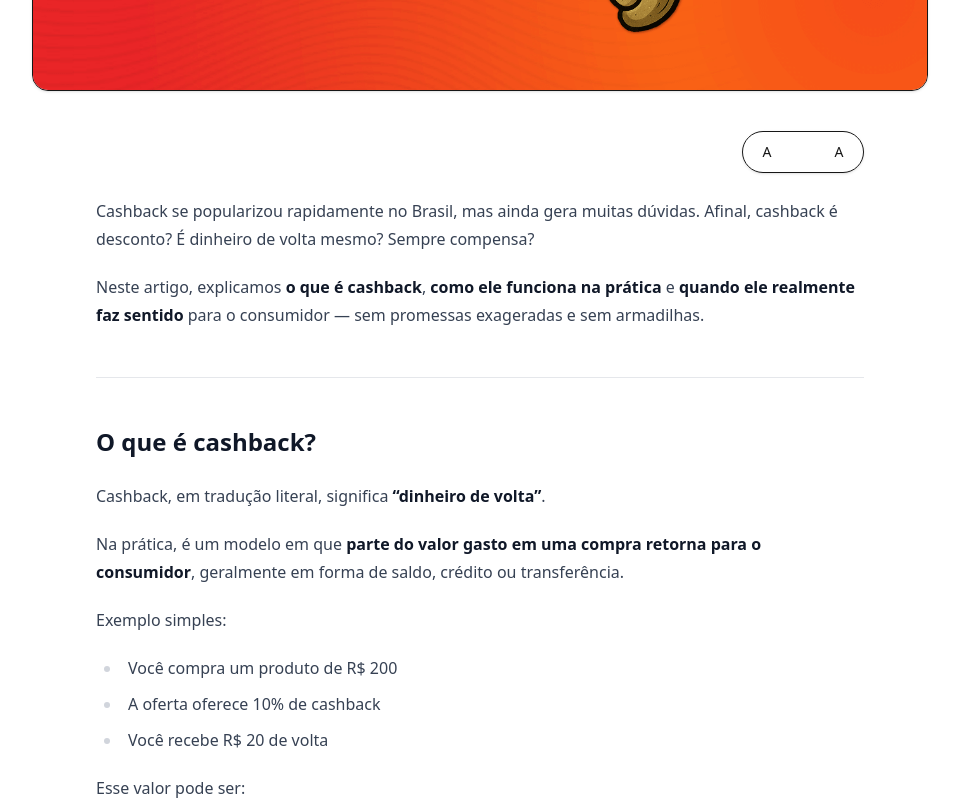
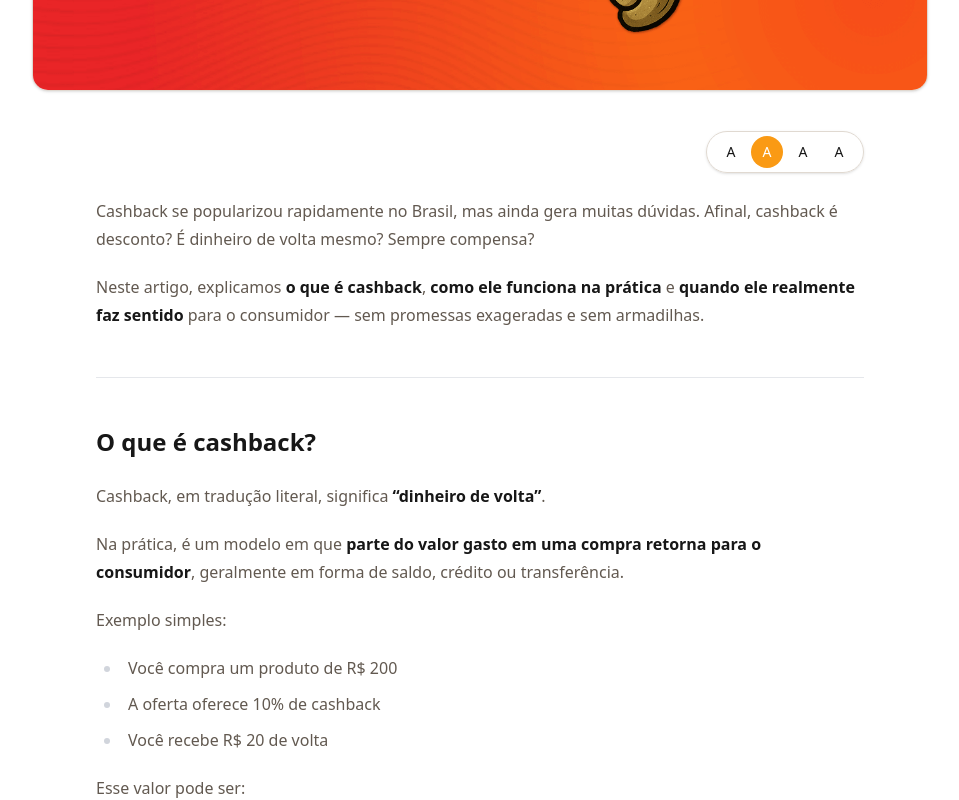
Before and after one commit to shopmaior/caju-blog, a Next.js app: page /blog/vale-a-pena-cashback in a window 1280 px wide. Shown: the part 780-1580 px from the top of the page, without its empty margins (160-1119 px from the left). Built offline with nearby package versions, Linux system fonts and the light colour scheme; no server answers.

Commit message:
feat: Enhance accessibility and refactor styling
- Implement skip-to-content link for navigation
- Add XL font size option with aria-labels
- Improve semantic structure of article footer
- Ref

```diff
--- a/app/blog/[slug]/page.tsx
+++ b/app/blog/[slug]/page.tsx
@@ -13,7 +13,7 @@ export default async function BlogPost({
   const post = getPostBySlug(slug);
 
   return (
-    <main className="w-full max-w-5xl mx-auto px-6 py-12">
+    <main id="main-content" className="w-full max-w-5xl mx-auto px-6 py-12">
       <ArticleHeader meta={post.meta} />
 
       <div className="mx-auto mt-8 max-w-3xl">
--- a/app/layout.tsx
+++ b/app/layout.tsx
@@ -99,6 +99,9 @@ export default function RootLayout({
           enableSystem
           disableTransitionOnChange
         >
+          <a href="#main-content" className="skip-to-content">
+            Saltar para o conteúdo
+          </a>
           <Header />
           {children}
           <Footer />
--- a/components/ArticleBody.tsx
+++ b/components/ArticleBody.tsx
@@ -9,7 +9,7 @@ function getInitialFontSize(): FontSize {
 
   const saved = localStorage.getItem("blog-font-size");
   if (saved === "sm" || saved === "base" || saved === "lg" || saved === "xl") {
-    return saved;
+    return saved as FontSize;
   }
 
   return "base";
@@ -40,15 +40,29 @@ export default function ArticleBody({
     }
   };
 
+  const getLabel = (size: FontSize) => {
+    switch (size) {
+      case "sm":
+        return "Tamanho da fonte: Pequeno";
+      case "base":
+        return "Tamanho da fonte: Padrão";
+      case "lg":
+        return "Tamanho da fonte: Grande";
+      case "xl":
+        return "Tamanho da fonte: Muito Grande";
+    }
+  };
+
   return (
     <div className="relative">
       {/* Controls */}
       <div className="flex justify-end mb-6 sticky top-20 z-10">
         <div className="rounded-full border bg-background/80 backdrop-blur shadow px-2 py-1 flex gap-1">
-          {(["sm", "base", "lg"] as FontSize[]).map((size) => (
+          {(["sm", "base", "lg", "xl"] as FontSize[]).map((size) => (
             <button
               key={size}
               onClick={() => changeSize(size)}
+              aria-label={getLabel(size)}
               className={`w-8 h-8 rounded-full text-sm font-medium ${
                 fontSize === size ? "bg-primary text-white" : "hover:bg-muted"
               }`}
@@ -61,7 +75,7 @@ export default function ArticleBody({
 
       {/* Content */}
       <article
-        className={`prose dark:prose-invert max-w-none transition-all ${getSizeClass()}`}
+        className={`prose max-w-none transition-all duration-300 ${getSizeClass()}`}
       >
         {children}
       </article>
--- a/components/ArticleFooter.tsx
+++ b/components/ArticleFooter.tsx
@@ -4,9 +4,9 @@ export function ArticleFooter() {
   return (
     <footer className="mt-16 border-t border-border pt-10">
       <div className="bg-gray-50 dark:bg-white/5 p-8 rounded-2xl border border-gray-100 dark:border-white/5 text-center max-w-3xl mx-auto">
-        <p className="text-lg font-semibold text-foreground mb-2">
+        <h2 className="text-lg font-semibold text-foreground mb-2">
           Gostou dessa dica?
-        </p>
+        </h2>
         <p className="text-muted-foreground mb-6">
           Esse conteúdo faz parte do compromisso do{" "}
           <strong className="text-primary">Caju Ofertas</strong> com
--- a/styles/globals.css
+++ b/styles/globals.css
@@ -7,6 +7,37 @@
 :root {
   --background: #ffffff;
   --foreground: #171717;
+  --card: hsl(0 0% 100%);
+  --card-foreground: hsl(20 20% 15%);
+  --popover: hsl(0 0% 100%);
+  --popover-foreground: hsl(215 28% 17%);
+  --primary: hsl(35 96% 53%);
+  --primary-foreground: hsl(0 0% 100%);
+  --secondary: hsl(197 93% 28%);
+  --secondary-foreground: hsl(0 0% 100%);
+  --muted: hsl(45 40% 92%);
+  --muted-foreground: hsl(30 10% 35%);
+  --accent: hsl(55 97% 56%);
+  --accent-foreground: hsl(20 20% 15%);
+  --destructive: hsl(0 84.2% 60.2%);
+  --destructive-foreground: hsl(0 0% 98%);
+  --border: hsl(30 20% 85%);
+  --input: hsl(30 20% 85%);
+  --ring: hsl(35 96% 53%);
+  --radius: 0.5rem;
+  --chart-1: hsl(25 100% 59%);
+  --chart-2: hsl(256 100% 61%);
+  --chart-3: hsl(256 67% 45%);
+  --chart-4: hsl(40 100% 68%);
+  --chart-5: hsl(215 28% 17%);
+  --sidebar: oklch(0.985 0 0);
+  --sidebar-foreground: oklch(0.145 0 0);
+  --sidebar-primary: #030213;
+  --sidebar-primary-foreground: oklch(0.985 0 0);
+  --sidebar-accent: oklch(0.97 0 0);
+  --sidebar-accent-foreground: oklch(0.205 0 0);
+  --sidebar-border: oklch(0.922 0 0);
+  --sidebar-ring: oklch(0.708 0 0);
 }
 
 @theme inline {
@@ -56,74 +87,6 @@
   --color-sidebar-ring: var(--sidebar-ring);
 }
 
-@media (prefers-color-scheme: dark) {
-  :root {
-    --orange-main: oklch(0.65 0.19 41.11);
-    --orange-light: oklch(0.95 0.04 75.11);
-    --orange-dark: oklch(0.45 0.19 41.11);
-
-    --background: hsl(48 100% 97%); /* amarelo bem claro */
-    --foreground: hsl(20 20% 15%);  /* preto orgânico */
-
-    --card: hsl(0 0% 100%);
-    --card-foreground: hsl(20 20% 15%);
-
-    --primary: hsl(35 96% 53%); /* caju orange (#fbaf11) */
-    --primary-foreground: hsl(0 0% 100%);
-
-    --secondary: hsl(197 93% 28%); /* azul óculos (#046a8a) */
-    --secondary-foreground: hsl(0 0% 100%);
-
-    --accent: hsl(55 97% 56%); /* amarelo solar (#fbf223) */
-    --accent-foreground: hsl(20 20% 15%);
-
-    --muted: hsl(45 40% 92%);
-    --muted-foreground: hsl(30 10% 35%);
-
-    --border: hsl(30 20% 85%);
-    --input: hsl(30 20% 85%);
-    --ring: hsl(35 96% 53%);
-
-    --success: hsl(100 45% 45%); /* verde folha */
-    --success-foreground: hsl(0 0% 100%);
-
-    --warning: hsl(35 96% 53%);
-    --warning-foreground: hsl(0 0% 100%);
-
-    --destructive: hsl(0 84.2% 60.2%);
-    --destructive-foreground: hsl(0 0% 98%);
-
-    --border: hsl(215 9% 85%);
-    --input: hsl(215 9% 85%);
-    --ring: hsl(256 100% 61%); /* caju-purple */
-
-    --popover: hsl(0 0% 100%); /* caju-white */
-    --popover-foreground: hsl(215 28% 17%); /* caju-grayDark */
-
-    --panel-background: @apply bg-gray-50; /* gray-50 */
-    --panel-foreground: @apply text-gray-900; /* gray-900 */
-
-    --radius: 0.5rem;
-    --chart-1: hsl(25 100% 59%);
-    --chart-2: hsl(256 100% 61%);
-    --chart-3: hsl(256 67% 45%);
-    --chart-4: hsl(40 100% 68%);
-    --chart-5: hsl(215 28% 17%);
-    --sidebar: oklch(0.985 0 0);
-    --sidebar-foreground: oklch(0.145 0 0);
-    --sidebar-primary: #030213;
-    --sidebar-primary-foreground: oklch(0.985 0 0);
-    --sidebar-accent: oklch(0.97 0 0);
-    --sidebar-accent-foreground: oklch(0.205 0 0);
-    --sidebar-border: oklch(0.922 0 0);
-    --sidebar-ring: oklch(0.708 0 0);
-    --item-background: bg-gradient-to-r from-orange-500 to-orange-600;
-    --success: hsl(0.985 99 66);
-    --success-foreground: hsl(0.145 0 0);
-    --warning: hsl(25 100% 59%);
-    --warning-foreground: hsl(0 0% 100%);
-  }
-
 .dark {
   --background: hsl(20 25% 12%);
   --foreground: hsl(45 40% 92%);
@@ -159,7 +122,6 @@
   --panel-background: @apply bg-gray-900;
   --panel-foreground: @apply text-gray-100;
 
-    --ring: hsl(256 100% 61%); /* caju-purple */
   --chart-1: hsl(25 100% 59%);
   --chart-2: hsl(256 100% 61%);
   --chart-3: hsl(256 67% 45%);
@@ -177,7 +139,6 @@
   --success-foreground: hsl(0.145 0 0);
   --warning: hsl(25 100% 59%);
   --warning-foreground: hsl(0 0% 100%);
-  }
 }
 
 body {
@@ -197,6 +158,48 @@ body {
   body {
     @apply bg-background text-foreground;
   }
+
+  button {
+    cursor: pointer;
+  }
+}
+
+.skip-to-content {
+  position: absolute;
+  top: -9999px;
+  left: 0;
+  padding: 1rem;
+  background: var(--background);
+  color: var(--foreground);
+  z-index: 100;
+  text-decoration: none;
+  font-weight: bold;
+  border: 2px solid var(--primary);
+}
+
+.skip-to-content:focus {
+  top: 0;
+}
+
+/* === Typography color reset (critical) === */
+.prose {
+  color: var(--foreground);
+}
+
+.prose :where(p, li, blockquote) {
+  color: var(--muted-foreground);
+}
+
+.prose :where(h1, h2, h3, h4, h5, h6, strong) {
+  color: var(--foreground);
+}
+
+.prose a {
+  color: var(--primary);
+}
+
+.dark .prose {
+  color: var(--foreground);
 }
 
 /* Improves readability of long articles */
--- a/tailwind.config.ts
+++ b/tailwind.config.ts
@@ -14,12 +14,6 @@ const config: Config = {
       typography: ({ theme }) => ({
         DEFAULT: {
           css: {
-            "--tw-prose-body": theme("colors.slate.700"),
-            "--tw-prose-headings": theme("colors.slate.900"),
-            "--tw-prose-links": theme("colors.primary.DEFAULT"),
-            "--tw-prose-bold": theme("colors.slate.900"),
-            "--tw-prose-quotes": theme("colors.slate.900"),
-
             maxWidth: "72ch",
 
             p: {
@@ -53,15 +47,17 @@ const config: Config = {
               fontStyle: "normal",
               fontWeight: "500",
               borderLeftWidth: "4px",
-              borderLeftColor: theme("colors.primary.DEFAULT"),
-              backgroundColor: theme("colors.slate.50"),
+              borderLeftColor: "var(--primary)",
+              backgroundColor: "var(--muted)",
               paddingLeft: "1.5em",
               paddingTop: "1em",
               paddingBottom: "1em",
+              color: "var(--muted-foreground)",
             },
 
             code: {
-              backgroundColor: theme("colors.slate.100"),
+              backgroundColor: "var(--muted)",
+              color: "var(--foreground)",
               padding: "0.2em 0.4em",
               borderRadius: "0.25rem",
               fontWeight: "500",
```
Lines whose indentation alone changed are shown as unchanged.
